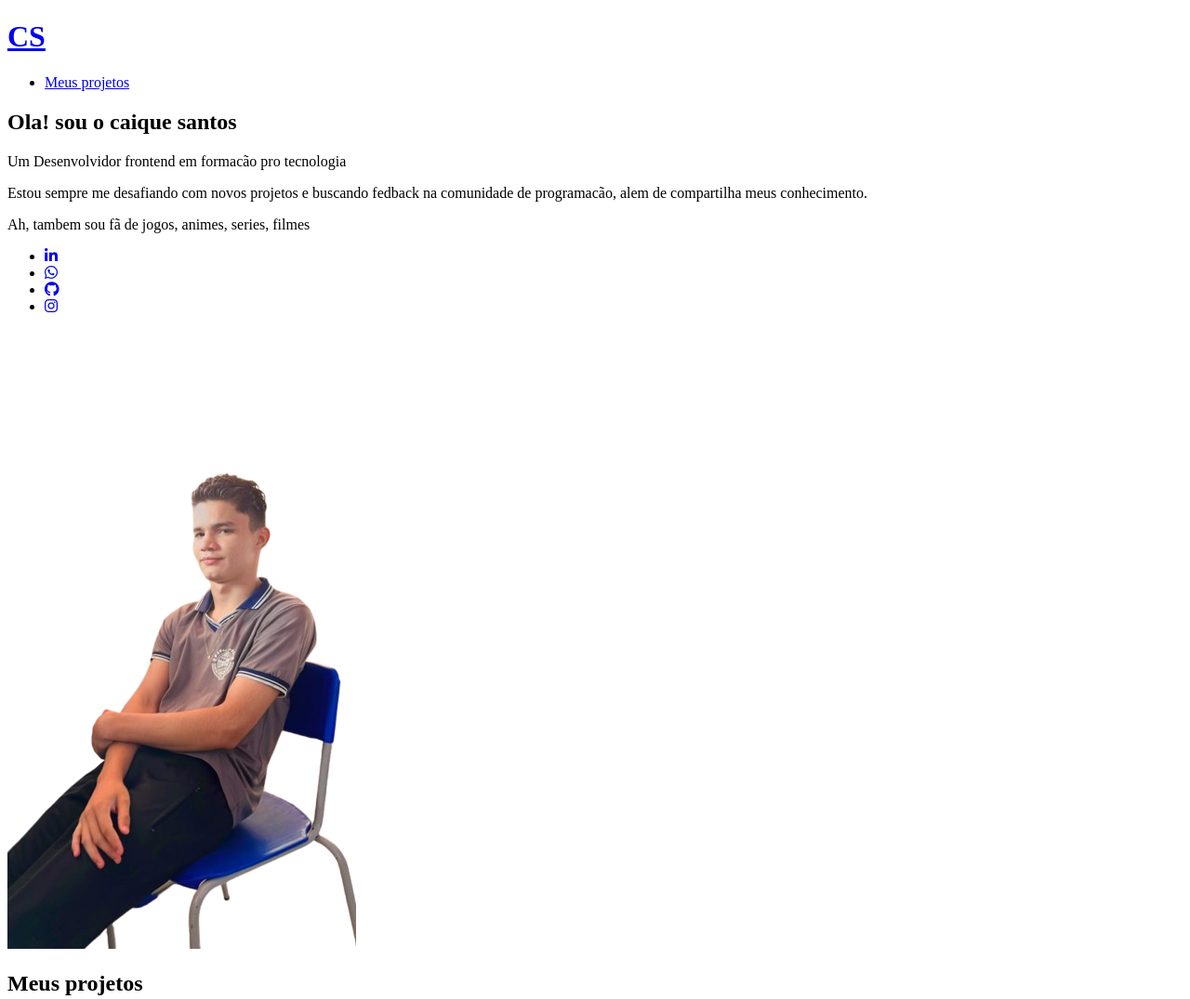
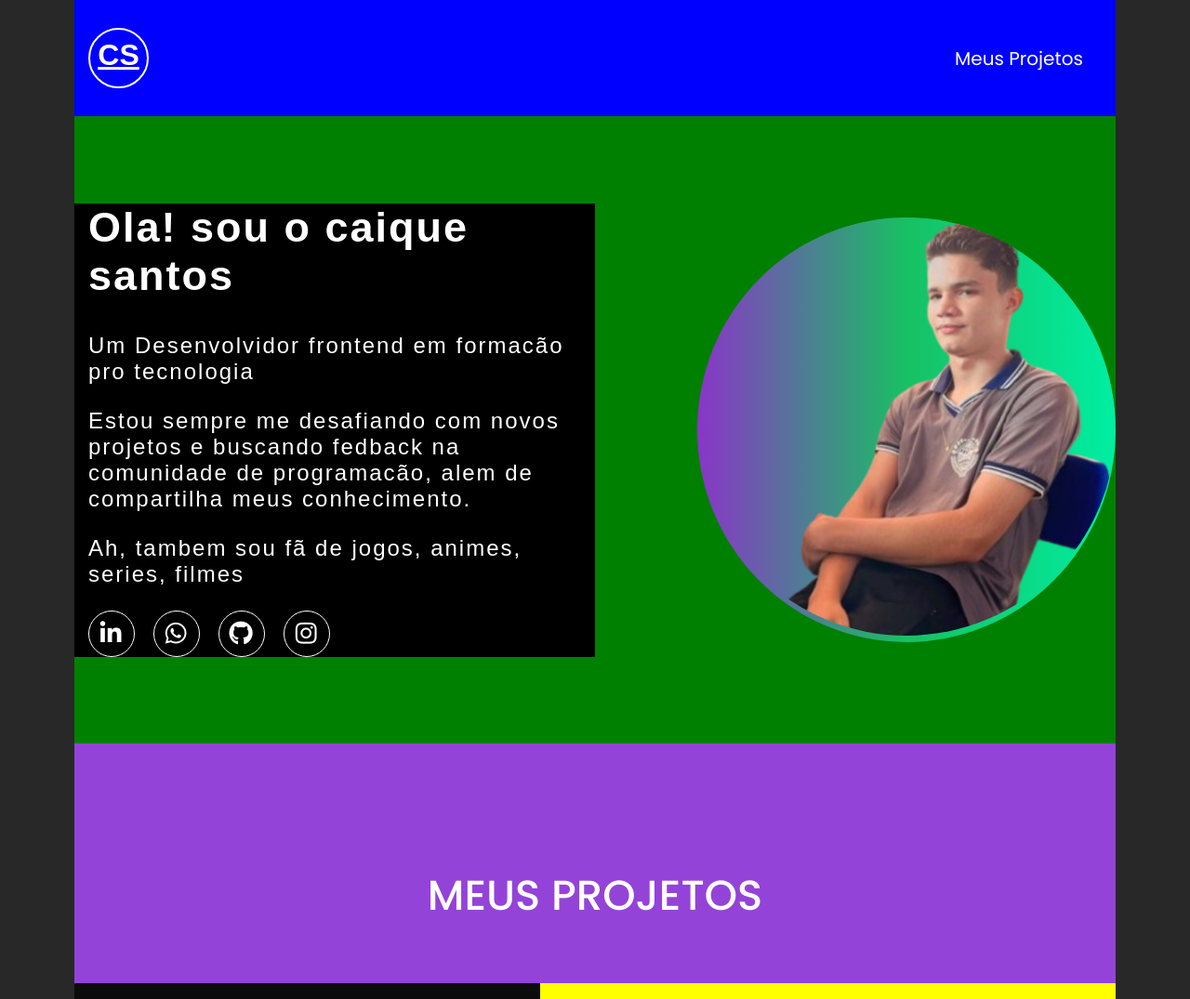
Before and after one commit to Caiquedev123/projeto-simplificado, a plain HTML site: page index.html in a window 1280 px wide. Shown: the top 1075 px of the page at 93% size. Drawn offline with nearby package versions, Linux system fonts and the light colour scheme.

Commit message:
atualixei

```diff
--- a/index.html
+++ b/index.html
@@ -16,6 +16,9 @@
   <link rel="preconnect" href="https://fonts.googleapis.com">
 <link rel="preconnect" href="https://fonts.gstatic.com" crossorigin>
 <link href="https://fonts.googleapis.com/css2?family=Poppins:ital,wght@0,100;0,200;0,300;0,400;0,500;0,600;0,700;0,800;0,900;1,100;1,200;1,300;1,400;1,500;1,600;1,700;1,800;1,900&display=swap" rel="stylesheet">
+
+<link rel="stylesheet" href="./src/css/reset.css">
+<link rel="stylesheet" href="./src/css/estilo.css">
 </head>
 <body>
     <header class="cabecalho">
@@ -38,7 +41,7 @@
             <p>Estou sempre me desafiando com novos projetos e buscando fedback na comunidade de programacão, alem de compartilha meus conhecimento.</p>
             <p>Ah, tambem sou fã de jogos, animes, series, filmes</p>
 
-            <ul>
+            <ul class="redes-sociais">
                 <li>
                     <a href="https://www.linkedin.com/in/nomedousuario/" target="_blank">
                         <i class="fab fa-linkedin-in"></i>
@@ -64,7 +67,7 @@
 
         <div class="container-foto">
             <div class="foto sombra-interna">
-                <img src="./src/imagens/WhatsApp_Image_2024-03-19_at_6.41.34_PM-removebg-preview.png" alt="Foto do perfil"/>
+                <img src="./src/imagens/Design_sem_nome__3_-removebg-preview.png"/>
             </div>
         </div>
     </section>
--- /dev/null
+++ b/src/css/estilo.css
@@ -0,0 +1,135 @@
+html{
+    color: #fff;
+}
+
+body{
+    background-color: #282828;
+    font-family: "Poppins", sans-serif;
+    margin: 0 auto;
+    max-width: 1120px;
+}
+
+.cabecalho{
+    background-color: blue;
+    display: flex;
+    justify-content: space-between;
+    align-items: center;
+    padding: 30px 15px;
+}
+
+.cabecalho .logo{
+    width: 65px;
+    height: 65px;
+    border-radius: 50%;
+    border: 2px solid #fff;
+    text-decoration: underline;
+    text-align: center;
+    line-height: 55px;
+    font-family: "Raleway", sans-serif;
+    transition: 0.2s;
+}
+
+.cabecalho a:hover .logo{
+    color: #9443d8;
+    border: 2px solid  #9443d8;
+}
+
+
+.cabecalho .menu li a{
+    font-size: 20px;
+    text-transform: capitalize;
+    padding: 10px 20px;
+}
+
+.cabecalho .menu li a:hover{
+    background-color: #9443d8;
+    color: aliceblue;
+    border-radius: 50px;
+    transition: 0.2s;
+}
+
+.home{
+    background-color: green;
+    display: flex;
+    min-height: calc(100vh - 125px);
+    align-items: center;
+    gap: 50px;
+    justify-content: space-between;
+}
+
+.home .informacoes{
+    background-color: black;
+    display: flex;
+    flex-direction: column;
+    gap: 15px;
+    letter-spacing: 2px;
+    padding: 0 15px;
+    max-width: 50%;
+}
+
+.home .informacoes h1{
+    font-family: "Raleway", sans-serif;
+    font-size: 45px;
+    margin-bottom: 20px;
+}
+
+.home .informacoes p{
+    font-family: "Raleway", sans-serif;
+    font-size: 24px;
+    margin-bottom: 10px;
+}
+
+.home .redes-sociais{
+    display: flex;
+    gap: 20px;
+}
+
+.home .redes-sociais a i{
+    border: 1px solid #fff;
+    border-radius: 50%;
+    width: 50px;
+    height: 50px;
+    padding: 10px;
+    text-align: center;
+    font-size: 26px;
+    transition: 0.3s;
+}
+
+.home .redes-sociais a i:hover{
+    color: #9443d8;
+    border: 1px solid #9443d8;
+    transform: scale(1.1);
+}
+
+.home .container-foto .foto{
+    max-width: 450px;
+    border-radius: 50%;
+
+}
+
+.home .container-foto img{
+   width: 100%;
+   border-radius: 50%;
+}
+
+.home .foto.sombra-interna{
+    background: linear-gradient(to right, #8A35C8, #18C063, #00EEA2);
+}
+
+.projetos{
+    background-color: #9443d8;
+    padding: 70px 0;
+}
+
+.projetos .titulo{
+     text-align: center;
+     padding: 60px 0;
+     font-size: 45px;
+     font-weight: 500;
+     text-transform: uppercase;
+}
+
+.projetos .container-projetos{
+    background-color: yellow;
+    display: flex;
+}
--- /dev/null
+++ b/src/css/reset.css
@@ -0,0 +1,19 @@
+*{
+    margin: 0;
+    padding: 0;
+    border: none;
+    outline: none;
+    box-sizing: border-box;
+}
+
+a{
+    text-decoration: none;
+    color: white;
+}
+
+ul{
+    list-style: none;
+}
+img{
+    max-width: 100%;
+}
```
Also changed, not shown: src/imagens/Design_sem_nome__3_-removebg-preview.png (added), src/imagens/WhatsApp_Image_2024-03-19_at_6.41.34_PM-removebg-preview.png (deleted).
